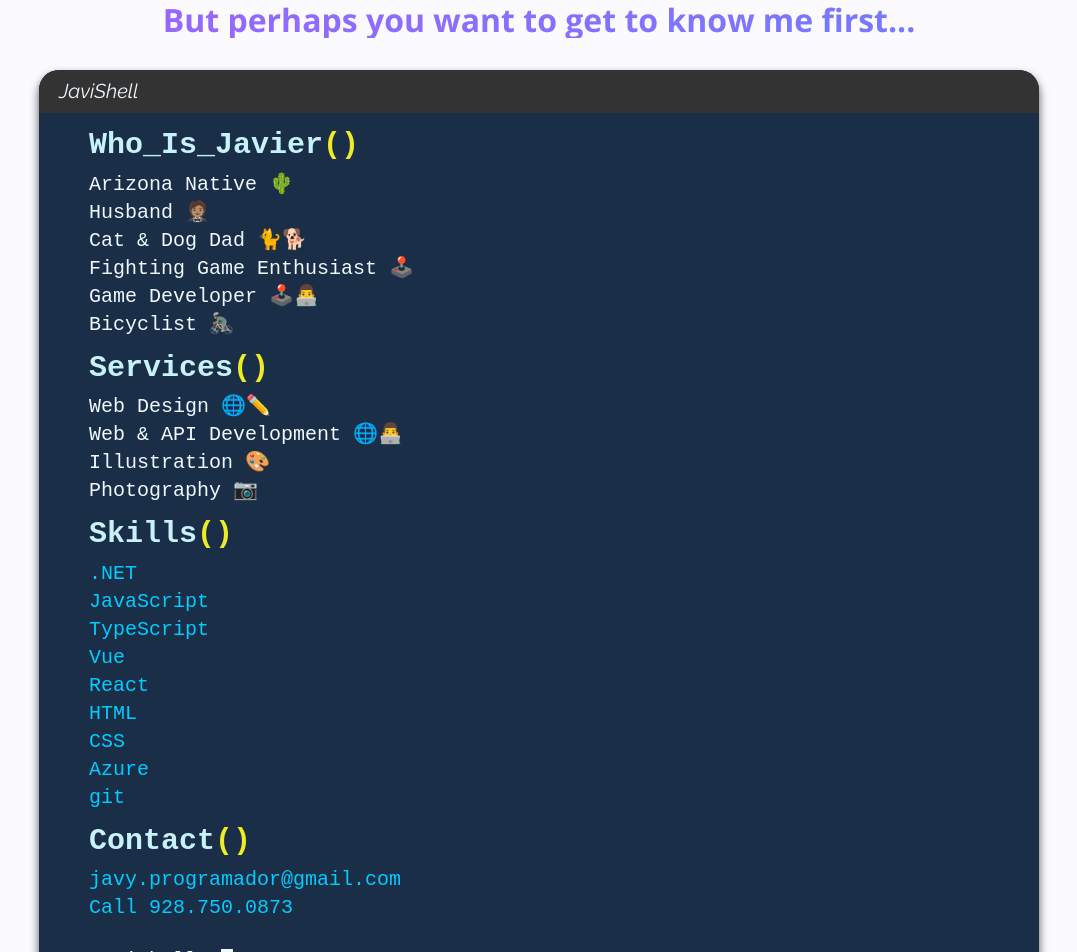
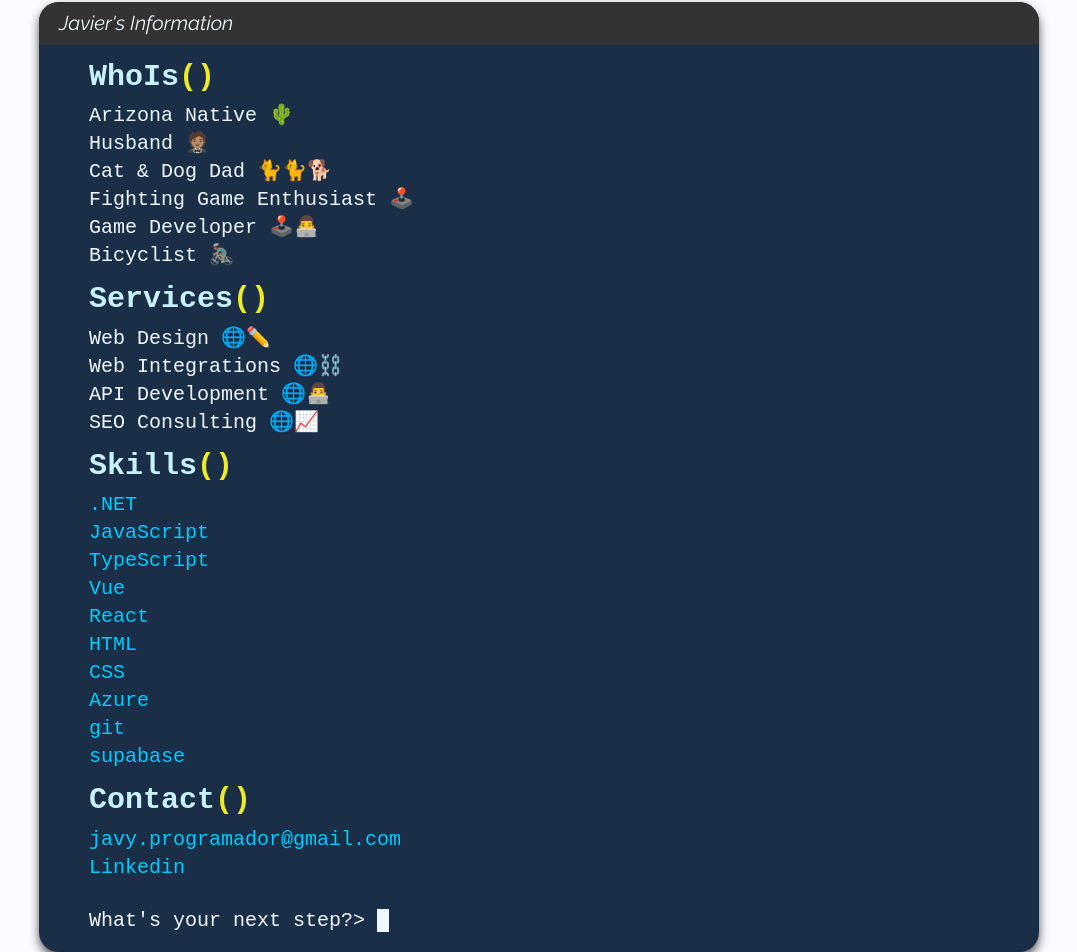
Before and after one commit to veralece/JavierPenaloza-Portfolio, a Vue app: page / in a window 1280 px wide. Shown: the part 340-1292 px from the top of the page, without its empty margins (101-1178 px from the left). Built offline with nearby package versions, Linux system fonts and the light colour scheme.

Commit message:
updated footer and homepage

```diff
--- a/src/components/Footer.vue
+++ b/src/components/Footer.vue
@@ -5,11 +5,12 @@
     <footer>
         <h1>This site was created with the help of coffee, my pets, and my wife.</h1>
         <section class="grid">
-            <a href="mailto:javy.programador@gmail.com">email me!</a>
+            <a href="mailto:javy.programador@gmail.com">e-mail me!</a>
+            <a href="https://www.linkedin.com/in/javier-penaloza-14ab48181/">linkedin</a>
             <a href="https://github.com/veralece/JavierPenaloza-Portfolio">source on github</a>
         </section>
         <aside>
-            <small>Created by Javier Penaloza &copy; 2023</small>
+            <small>Javier Penaloza &copy; 2023</small>
         </aside>
     </footer>
 </template>
@@ -18,16 +19,22 @@
 .grid {
     row-gap: 1em;
     margin: 1em;
+    justify-items: center;
 }
 
 h1 {
     font-size: 1em;
     font-weight: normal;
 }
+
 footer {
     text-align: center;
     background-color: var(--secondary-color);
     margin: 1em 0 0 0;
     padding: 1em 0;
 }
+
+a {
+    width: fit-content;
+}
 </style>
--- a/src/pages/Home.vue
+++ b/src/pages/Home.vue
@@ -12,15 +12,15 @@ onMounted(() => {
 <template>
     <article>
         <header>
-            <h1>Let's talk about scaling up <span class="text-gradient">your business</span> and discover what technology can do for you.</h1>
-            <p class="text-gradient"><em>But perhaps you want to get to know me first...</em></p>
+            <h1>Let's talk about scaling up <span class="text-gradient">your business</span> and discover what
+                technology can do for you.</h1>
         </header>
         <section class="console">
-            <h2><span class="func-name">Who_Is_Javier</span><span class="code">()</span></h2>
+            <h2><span class="func-name">WhoIs</span><span class="code">()</span></h2>
             <ul>
                 <li>Arizona Native 🌵</li>
                 <li>Husband 🤵🏽</li>
-                <li>Cat & Dog Dad 🐈🐕</li>
+                <li>Cat & Dog Dad 🐈🐈🐕</li>
                 <li>Fighting Game Enthusiast 🕹️</li>
                 <li>Game Developer 🕹️👨‍💻</li>
                 <li>Bicyclist 🚴🏽‍♂️</li>
@@ -28,9 +28,9 @@ onMounted(() => {
             <h2><span class="func-name">Services</span><span class="code">()</span></h2>
             <ul>
                 <li>Web Design 🌐✏️</li>
-                <li>Web & API Development 🌐👨‍💻</li>
-                <li>Illustration 🎨</li>
-                <li>Photography 📷</li>
+                <li>Web Integrations 🌐⛓️</li>
+                <li>API Development 🌐👨‍💻</li>
+                <li>SEO Consulting 🌐📈</li>
             </ul>
             <h2><span class="func-name">Skills</span><span class="code">()</span></h2>
             <ul>
@@ -47,13 +47,14 @@ onMounted(() => {
                         href="https://azure.microsoft.com/en-us/resources/cloud-computing-dictionary/what-is-azure/?OCID=AIDcmm5edswduu_SEM_c919ed88e836143047d38e59a53c56ee:G:s&ef_id=c919ed88e836143047d38e59a53c56ee:G:s&msclkid=c919ed88e836143047d38e59a53c56ee">Azure</a>
                 </li>
                 <li><a href="https://learn.microsoft.com/en-us/devops/develop/git/what-is-git">git</a></li>
+                <li><a href="https://supabase.com/">supabase</a></li>
             </ul>
             <h2><span class="func-name">Contact</span><span class="code">()</span></h2>
             <ul>
                 <li><a href="mailto:javy.programador@gmail.com">javy.programador@gmail.com</a></li>
-                <li><a href="tel:+19287500873">Call 928.750.0873</a></li>
+                <li><a href="https://www.linkedin.com/in/javier-penaloza-14ab48181/">Linkedin</a></li>
             </ul>
-            <div aria-hidden="true">JaviShell> </div>
+            <div aria-hidden="true">What's your next step?> </div>
         </section>
         <Projects />
     </article>
@@ -113,7 +114,7 @@ li {
 }
 
 .console::before {
-    content: 'JaviShell';
+    content: "Javier's Information";
     background-color: #333;
     display: block;
     padding: .5em 1em;
```
